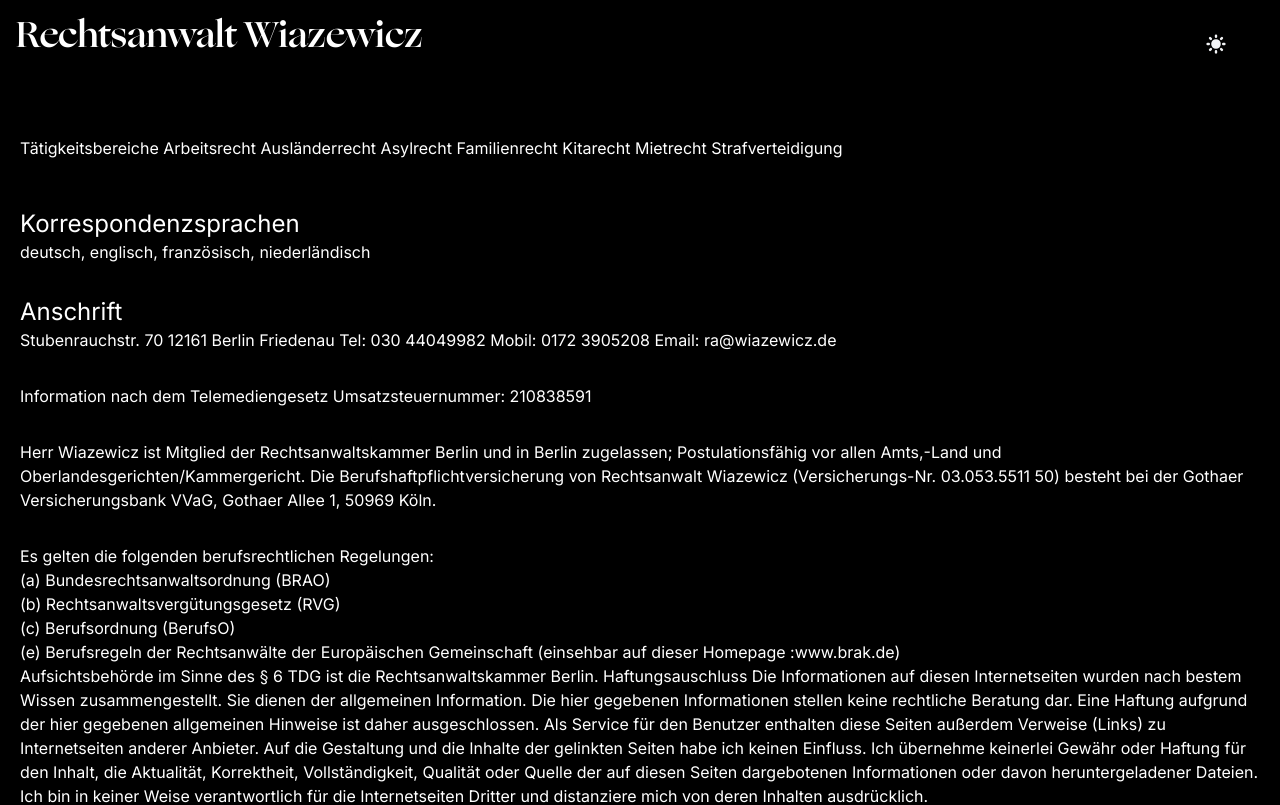
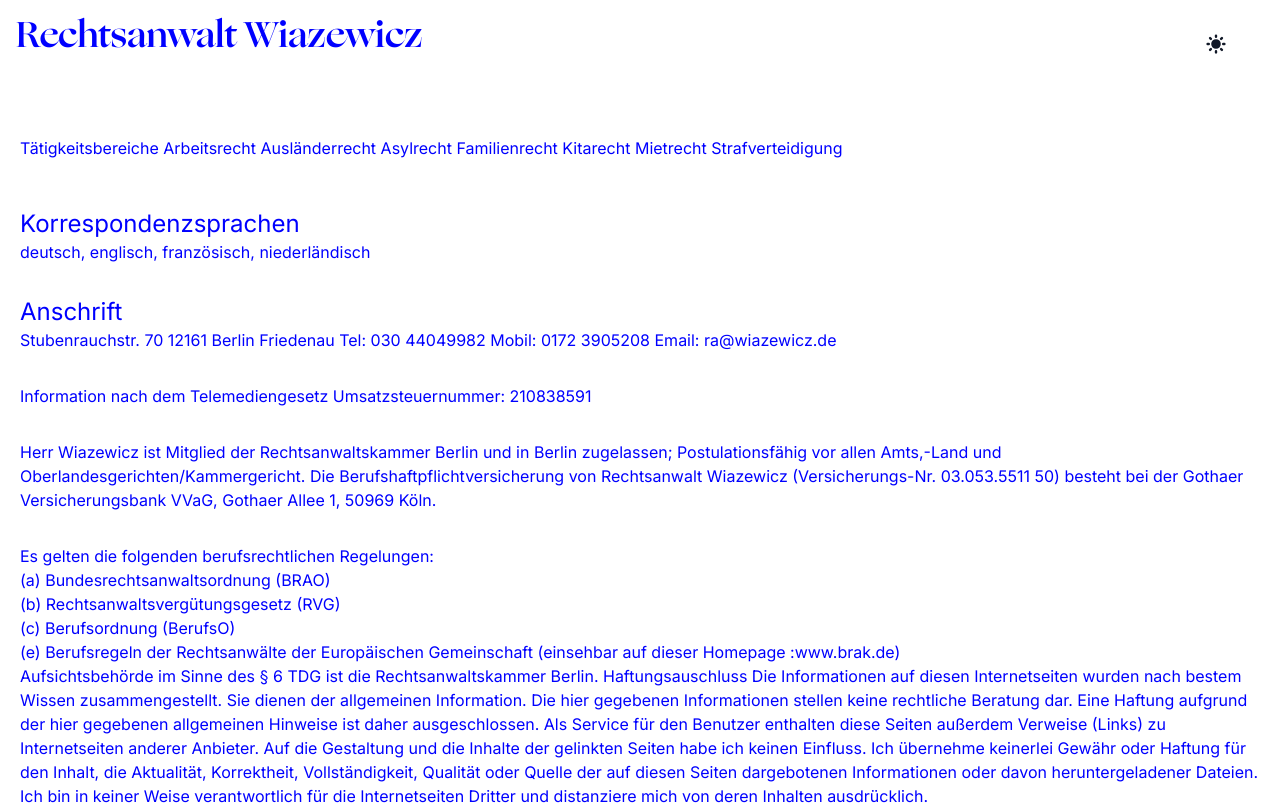
Before and after one commit to dreadbeard11/ra-wiazewicz, a Next.js app: page / in a window 1280 px wide. Shown: the top 805 px of the page. Built offline with nearby package versions, Linux system fonts and the light colour scheme.

Commit message:
Update layout.tsx

```diff
--- a/src/app/layout.tsx
+++ b/src/app/layout.tsx
@@ -65,7 +65,7 @@ export default function RootLayout({
         <meta name="theme-color" content="#000" />
         <link rel="alternate" type="application/rss+xml" href="/feed.xml" />
       </head>
-      <body className={inter.className} data-theme="darkx">
+      <body className={inter.className} >
         <ThemeProviders>
        <div className="fixed top-8 right-8 z-12">
 
```
